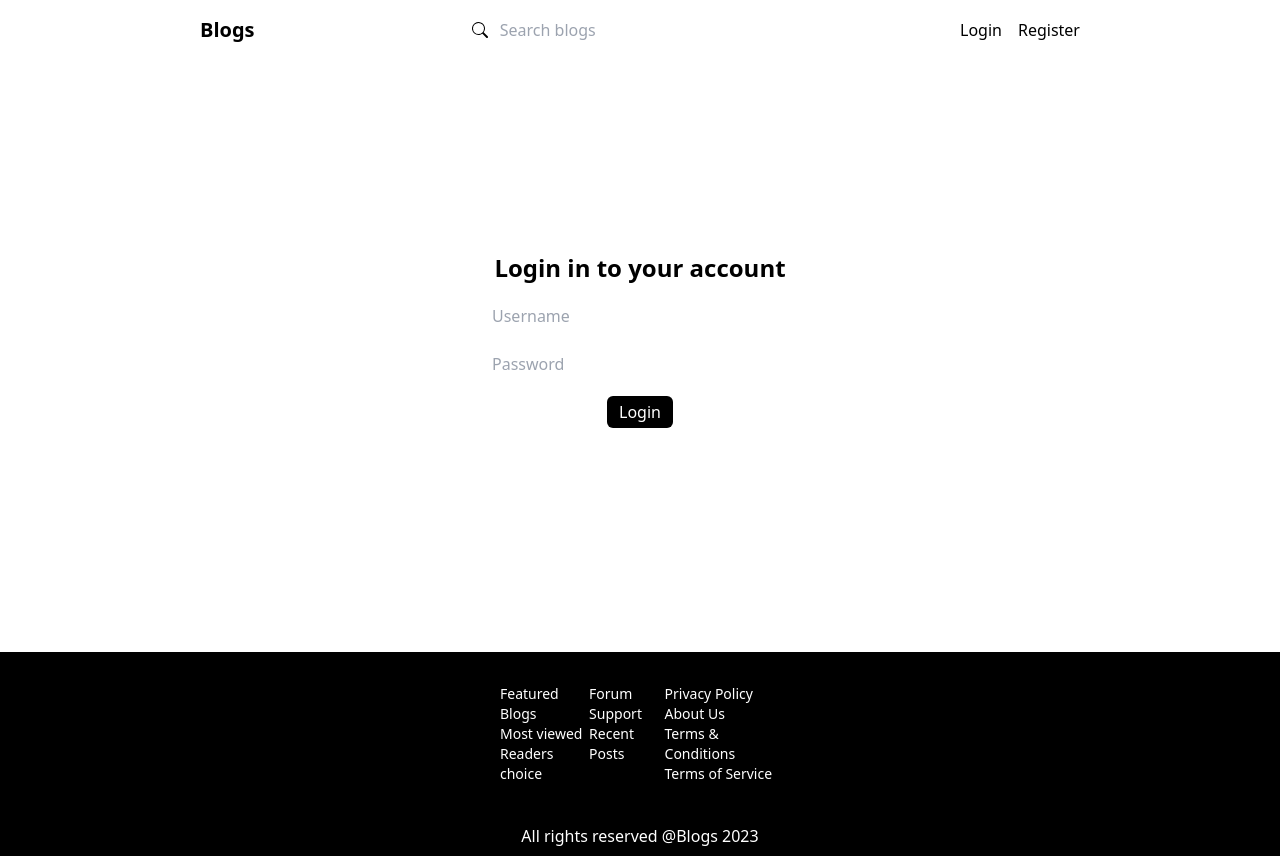
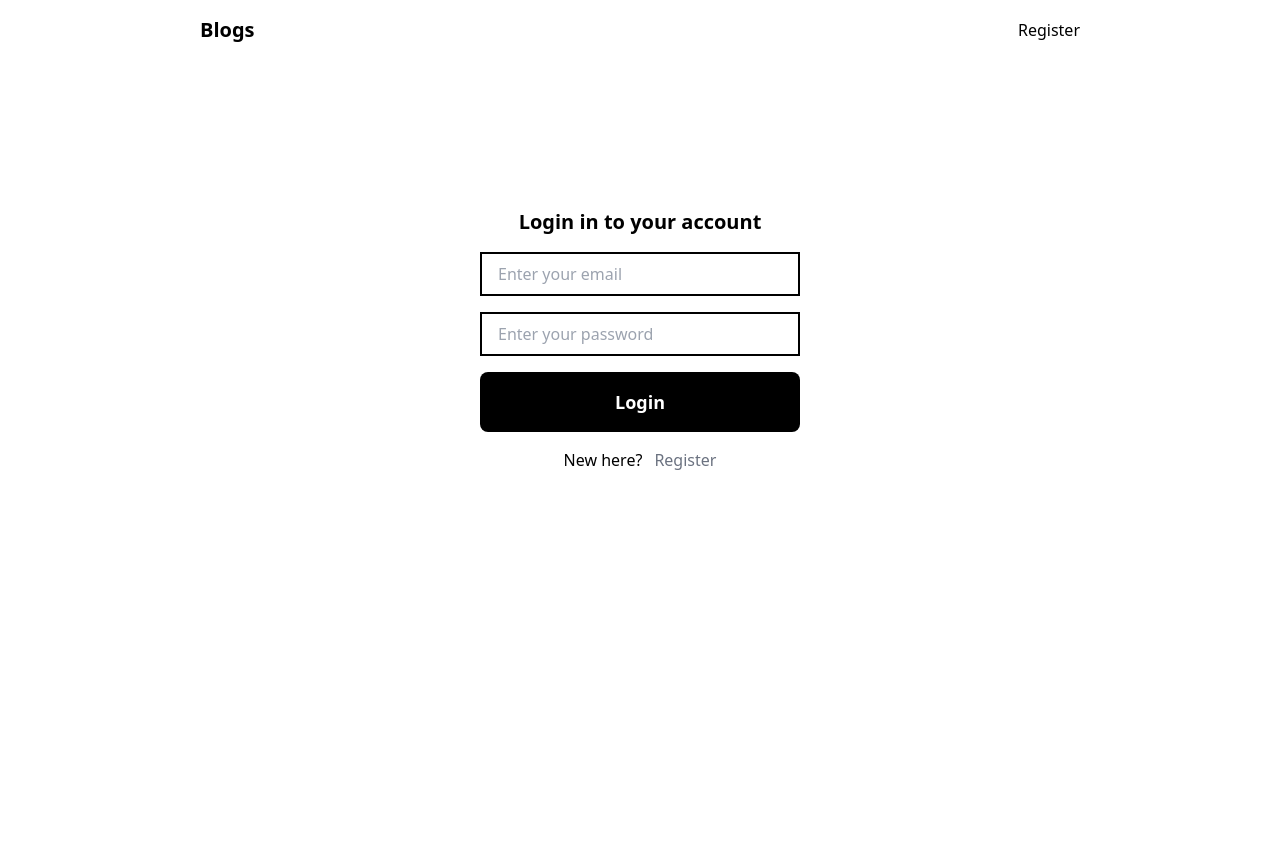
Before and after one commit to TanayDessai/BlogsWebApp, a React (Vite) app in the folder frontend/: page /login in a window 1280 px wide. After the commit the page ends 800 px from the top, so only its background shows below. Built offline with nearby package versions, Linux system fonts and the light colour scheme.

Commit message:
login and register page
login and register page created

```diff
--- a/frontend/src/App.jsx
+++ b/frontend/src/App.jsx
@@ -1,22 +1,20 @@
 import { Routes, Route } from "react-router-dom"
-import Footer from "./components/Footer"
-import Navbar from "./components/Navbar"
 import Home from "./pages/Home"
 import Register from "./pages/Register"
 import Login from "./pages/Login"
+import PostDetails from "./pages/PostDetails"
 
 const App = () => {
   return (
     <div>
-      <Navbar />
       <Routes>
-        <Route exact path="/" element={<Home/>} />
-        <Route exact path="/register" element={<Register/>} />
-        <Route exact path="/login" element={<Login/>} />
+        <Route exact path="/" element={<Home />} />
+        <Route exact path="/register" element={<Register />} />
+        <Route exact path="/login" element={<Login />} />
+        <Route exact path="/posts/post/:id" element={<PostDetails/>} />
       </Routes>
-      <Footer />
     </div>
-  )
+  );
 }
 
 export default App
--- a/frontend/src/pages/Home.jsx
+++ b/frontend/src/pages/Home.jsx
@@ -1,7 +1,11 @@
+import Footer from "../components/Footer";
 import HomePosts from "../components/HomePosts"
+import Navbar from "../components/Navbar";
 
 const Home = () => {
   return (
+    <>
+      <Navbar />
       <div className="px-8 md:px-[200px]">
         <HomePosts />
         <HomePosts />
@@ -10,6 +14,8 @@ const Home = () => {
         <HomePosts />
         <HomePosts />
       </div>
+      <Footer />
+    </>
   );
 }
 
--- a/frontend/src/pages/Login.jsx
+++ b/frontend/src/pages/Login.jsx
@@ -1,14 +1,43 @@
+import { Link } from "react-router-dom";
 
 const Login = () => {
   return (
-    <div className="w-full flex justify-center items-center h-[70vh] ">
-      <div className="flex flex-col justify-center items-center space-y-4 w-[80%] md:w-[25%]">
-        <h1 className="text-2xl font-bold">Login in to your account</h1>
-        <input type="text" placeholder="Username" className="outline-none px-3 py-1 w-full"/>
-        <input type="password" placeholder="Password" className="outline-none px-3 py-1 w-full"/>
-        <button className="bg-black text-white px-3 py-1 rounded-md">Login</button>
+    <>
+      <div className="flex items-center justify-between px-6 md:px-[200px] py-4">
+        <h1 className="text-lg md:text-xl font-extrabold">
+          <Link to="/">Blogs</Link>
+        </h1>
+        <h3>
+          <Link to="/register">Register</Link>
+        </h3>
       </div>
-    </div>
+      <div className="w-full flex justify-center items-center h-[70vh] ">
+        <div className="flex flex-col justify-center items-center space-y-4 w-[80%] md:w-[25%]">
+          <h1 className="text-xl font-bold text-left ">
+            Login in to your account
+          </h1>
+          <input
+            type="text"
+            placeholder="Enter your email"
+            className="px-4 py-2 w-full border-2 border-black outline-none"
+          />
+          <input
+            type="password"
+            placeholder="Enter your password"
+            className="px-4 py-2 w-full border-2 border-black outline-none"
+          />
+          <button className="bg-black text-white w-full text-lg font-bold hover:bg-gray-500 hover:text-black px-4 py-4 rounded-lg">
+            Login
+          </button>
+          <div className="flex justify-center items-center space-x-3">
+            <p>New here?</p>
+            <p className="text-gray-500 hover:text-black">
+              <Link to="/register">Register</Link>
+            </p>
+          </div>
+        </div>
+      </div>
+    </>
   );
 }
 
--- /dev/null
+++ b/frontend/src/pages/PostDetails.jsx
@@ -0,0 +1,34 @@
+import Footer from "../components/Footer"
+import Navbar from "../components/Navbar"
+import { BiEdit } from "react-icons/bi"
+import { MdDelete } from "react-icons/md"
+
+const PostDetails = () => {
+  return (
+    <div>
+      <Navbar />
+      <div className="px-8 md:px-[200px] mt-8">
+        <div className="flex justify-between items-center">
+          <h1 className="text-2xl font-bold text-black md:text-3xl">
+            10 Uses of Artificial Intelligence in Day to Day Life
+          </h1>
+          <div className="flex items-center justify-center space-x-2">
+            <p><BiEdit/></p>
+            <p><MdDelete/></p>
+          </div>
+        </div>
+        <div className="flex items-center justify-between mt-2 md:mt-4">
+          <p>@tanaydesai</p>
+          <div className="flex space-x-2">
+            <p>16/06/2023</p>
+            <p>13:45</p>
+          </div>
+        </div>
+        <img src="https://pngtree.com/freebackground/aerial-3d-rendering-design-surreal-mountain-vistas-from-high-altitude_13315109.html" alt="" className="w-full h-[400px] object-cover mt-4"/>
+      </div>
+      <Footer />
+    </div>
+  );
+}
+
+export default PostDetails
--- a/frontend/src/pages/Register.jsx
+++ b/frontend/src/pages/Register.jsx
@@ -1,8 +1,47 @@
+import { Link } from "react-router-dom";
 
 const Register = () => {
   return (
-    <div>Register</div>
-  )
+    <>
+      <div className="flex items-center justify-between px-6 md:px-[200px] py-4">
+        <h1 className="text-lg md:text-xl font-extrabold">
+          <Link to="/">Blogs</Link>
+        </h1>
+        <h3>
+          <Link to="/login">Login</Link>
+        </h3>
+      </div>
+      <div className="w-full flex justify-center items-center h-[70vh] ">
+        <div className="flex flex-col justify-center items-center space-y-4 w-[80%] md:w-[25%]">
+          <h1 className="text-xl font-bold text-left ">Create an account</h1>
+          <input
+            type="text"
+            placeholder="Enter your username"
+            className="px-4 py-2 w-full border-2 border-black outline-none"
+          />
+          <input
+            type="text"
+            placeholder="Enter your email"
+            className="px-4 py-2 w-full border-2 border-black outline-none"
+          />
+          <input
+            type="password"
+            placeholder="Enter your password"
+            className="px-4 py-2 w-full border-2 border-black outline-none"
+          />
+          <button className="bg-black text-white w-full text-lg font-bold hover:bg-gray-500 hover:text-black px-4 py-4 rounded-lg">
+            Register
+          </button>
+          <div className="flex justify-center items-center space-x-3">
+            <p>Already have an account?</p>
+            <p className="text-gray-500 hover:text-black">
+              <Link to="/login">Login</Link>
+            </p>
+          </div>
+        </div>
+      </div>
+    </>
+  );
 }
 
 export default Register
```
Lines whose indentation alone changed are shown as unchanged.
